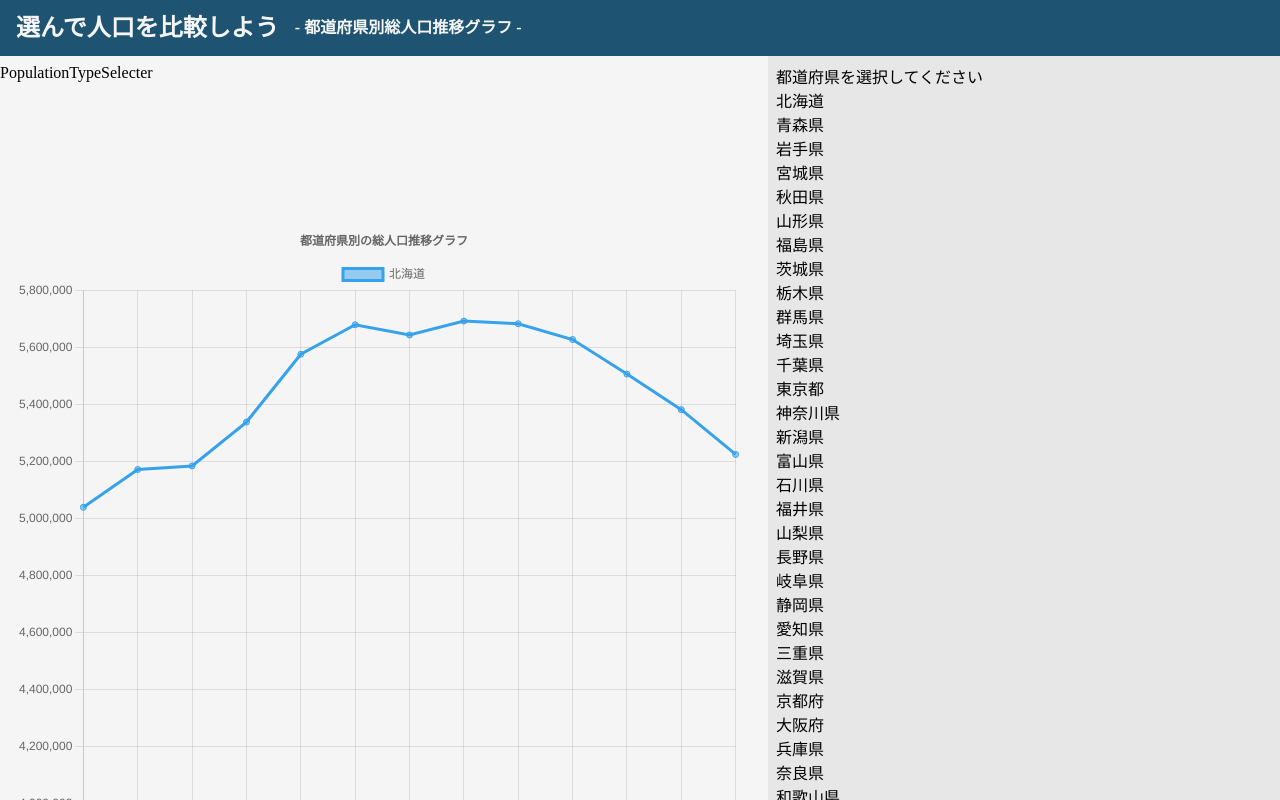
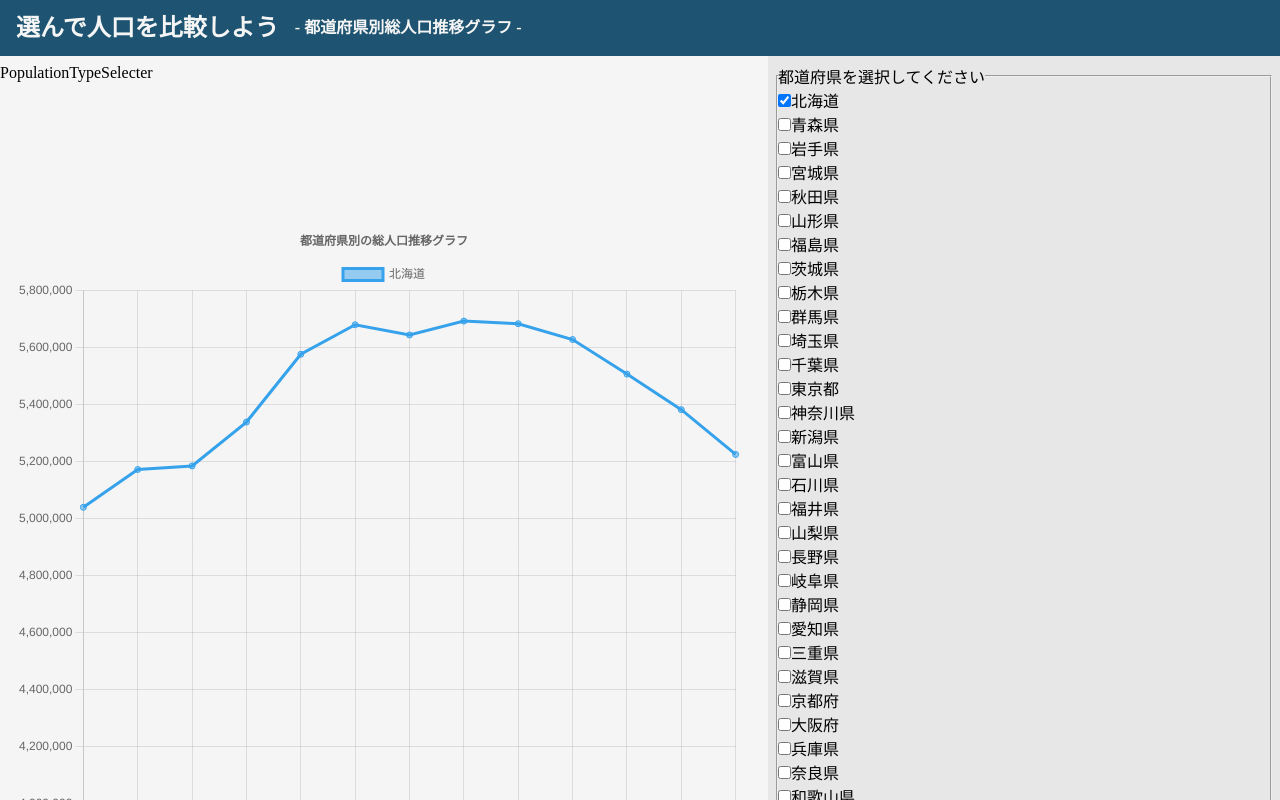
Before and after one commit to YukaChoco/population-graph, a Next.js app: page / in a window 1280 px wide. Shown: the top 800 px of the page. Built offline with nearby package versions, Linux system fonts and the light colour scheme.

Commit message:
checkboxの変更をデータに反映

```diff
--- a/src/components/SettingSheet.tsx
+++ b/src/components/SettingSheet.tsx
@@ -1,25 +1,28 @@
 import styles from '@/styles/SettingSheet.module.css';
 import CheckBox from './atom/CheckBox';
 import Prefecture from '@/types/Prefecture';
+import HandlePrefectureSelected from '@/types/HandlePrefectureSelected';
 
 interface Props {
   prefectures: Prefecture[];
-  handlePrefectureSelected: () => void;
+  handleChange: HandlePrefectureSelected['handlePrefectureSelected'];
 }
 
 export default function SettingSheet(props: Props) {
-  const showCheckBox = props.prefectures.map((prefecture) => (
-    <CheckBox
-      key={prefecture.prefCode}
-      prefecture={prefecture}
-      handleChange={props.handlePrefectureSelected}
-    />
-  ));
+  const prefectures = props.prefectures;
 
   return (
     <div className={styles.sheet}>
-      都道府県を選択してください
-      {showCheckBox}
+      <fieldset>
+        <legend>都道府県を選択してください</legend>
+        {prefectures.map((prefecture) => (
+          <CheckBox
+            key={prefecture.prefCode}
+            prefecture={prefecture}
+            handleChange={props.handleChange}
+          />
+        ))}
+      </fieldset>
     </div>
   );
 }
--- a/src/components/atom/CheckBox.tsx
+++ b/src/components/atom/CheckBox.tsx
@@ -1,10 +1,29 @@
 import Prefecture from '@/types/Prefecture';
+import HandlePrefectureSelected from '@/types/HandlePrefectureSelected';
 
 interface Props {
   prefecture: Prefecture;
-  handleChange: () => void;
+  handleChange: HandlePrefectureSelected['handlePrefectureSelected'];
 }
 
 export default function CheckBox(props: Props) {
-  return <div>{props.prefecture.prefName}</div>;
+  const prefecture = props.prefecture;
+  const handleChange = props.handleChange;
+
+  const id = `${prefecture.prefCode}`;
+
+  return (
+    <div>
+      <input
+        type="checkbox"
+        id={id}
+        name={prefecture.prefName}
+        checked={prefecture.selected}
+        onChange={(event) => {
+          handleChange(prefecture.prefCode, event.target.checked);
+        }}
+      />
+      <label htmlFor={id}>{prefecture.prefName}</label>
+    </div>
+  );
 }
--- a/src/hooks/usePrefectures.ts
+++ b/src/hooks/usePrefectures.ts
@@ -125,5 +125,5 @@ export default function usePrefectures() {
   //   handlePrefectureSelected(18, false);
   // }
 
-  return { prefectures, labels };
+  return { prefectures, labels, handlePrefectureSelected };
 }
--- a/src/pages/index.tsx
+++ b/src/pages/index.tsx
@@ -6,7 +6,7 @@ import GraphSheet from '@/components/GraphSheet';
 import usePrefectures from '@/hooks/usePrefectures';
 
 export default function Home() {
-  const { prefectures, labels } = usePrefectures();
+  const { prefectures, labels, handlePrefectureSelected } = usePrefectures();
   console.log(prefectures);
 
   const Main = () => {
@@ -25,7 +25,7 @@ export default function Home() {
           />
           <SettingSheet
             prefectures={prefectures}
-            handlePrefectureSelected={() => {}}
+            handleChange={handlePrefectureSelected}
           />
         </>
       );
```
